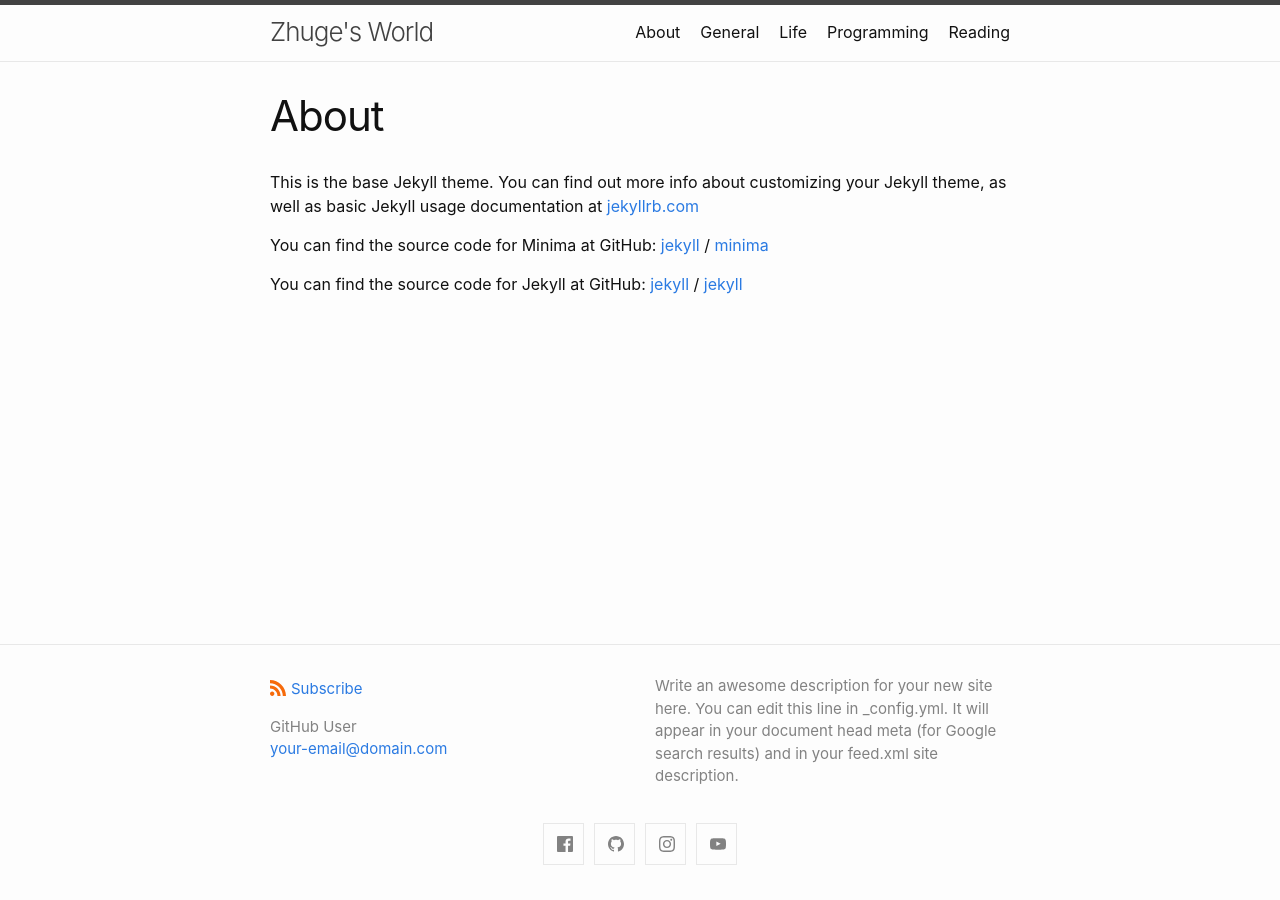
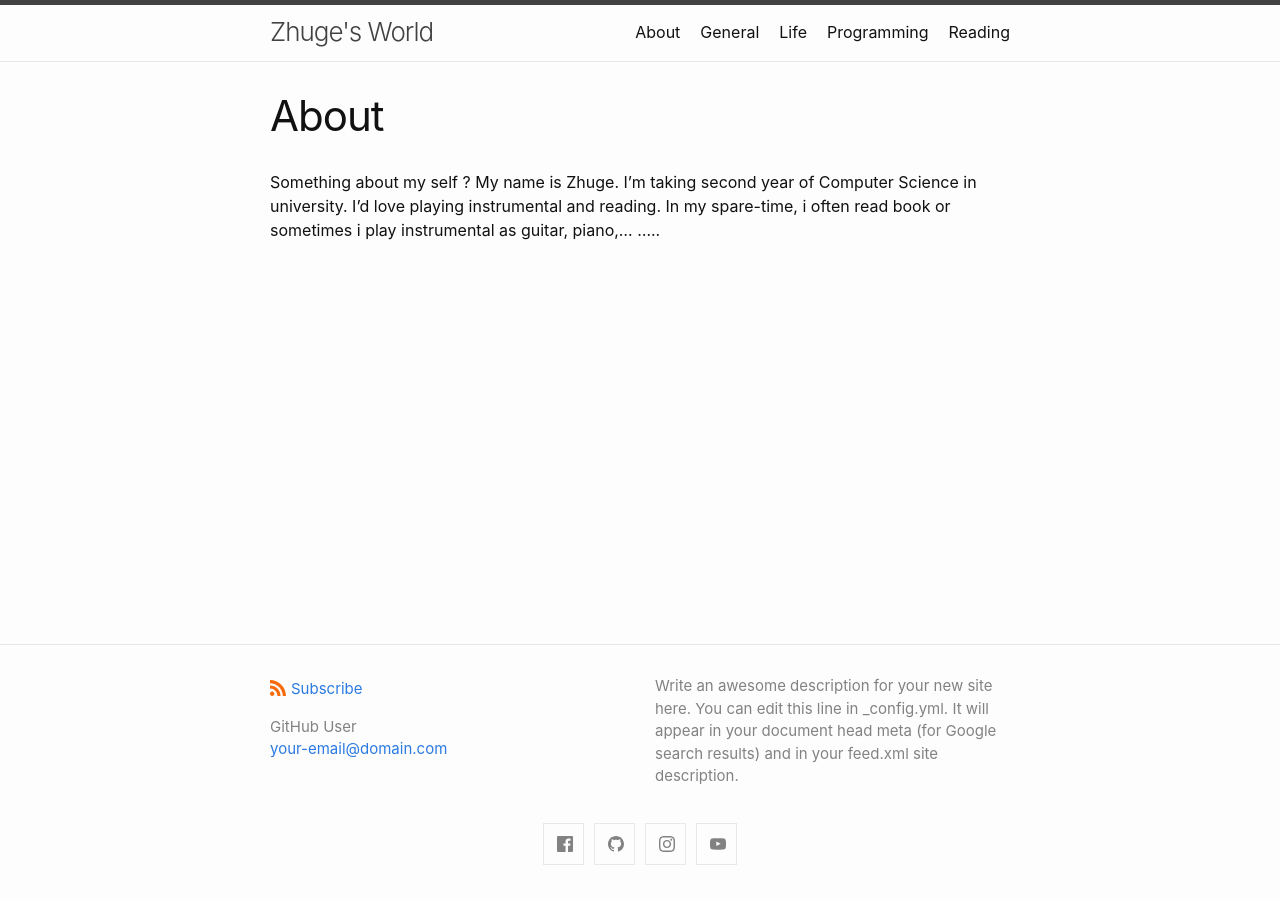
Before and after one commit to zhugez/zh4g3z.github.io, a Jekyll site: the page built from about.md, in a window 1280 px wide. Built offline with Jekyll 4.4.1, drawn with Linux system fonts in a browser that asks for light colours.

Commit message:
Update about.md

```diff
--- a/about.md
+++ b/about.md
@@ -3,16 +3,6 @@ layout: page
 title: About
 permalink: /about/
 ---
-
-This is the base Jekyll theme. You can find out more info about customizing your Jekyll theme, as well as basic Jekyll usage documentation at [jekyllrb.com](https://jekyllrb.com/)
-
-You can find the source code for Minima at GitHub:
-[jekyll][jekyll-organization] /
-[minima](https://github.com/jekyll/minima)
-
-You can find the source code for Jekyll at GitHub:
-[jekyll][jekyll-organization] /
-[jekyll](https://github.com/jekyll/jekyll)
-
-
-[jekyll-organization]: https://github.com/jekyll
+Something about my self ?
+My name is Zhuge. I'm taking second year of Computer Science in university. I'd love playing instrumental and reading. In my spare-time, i often read book or sometimes i play instrumental as guitar, piano,...
+.....
```
